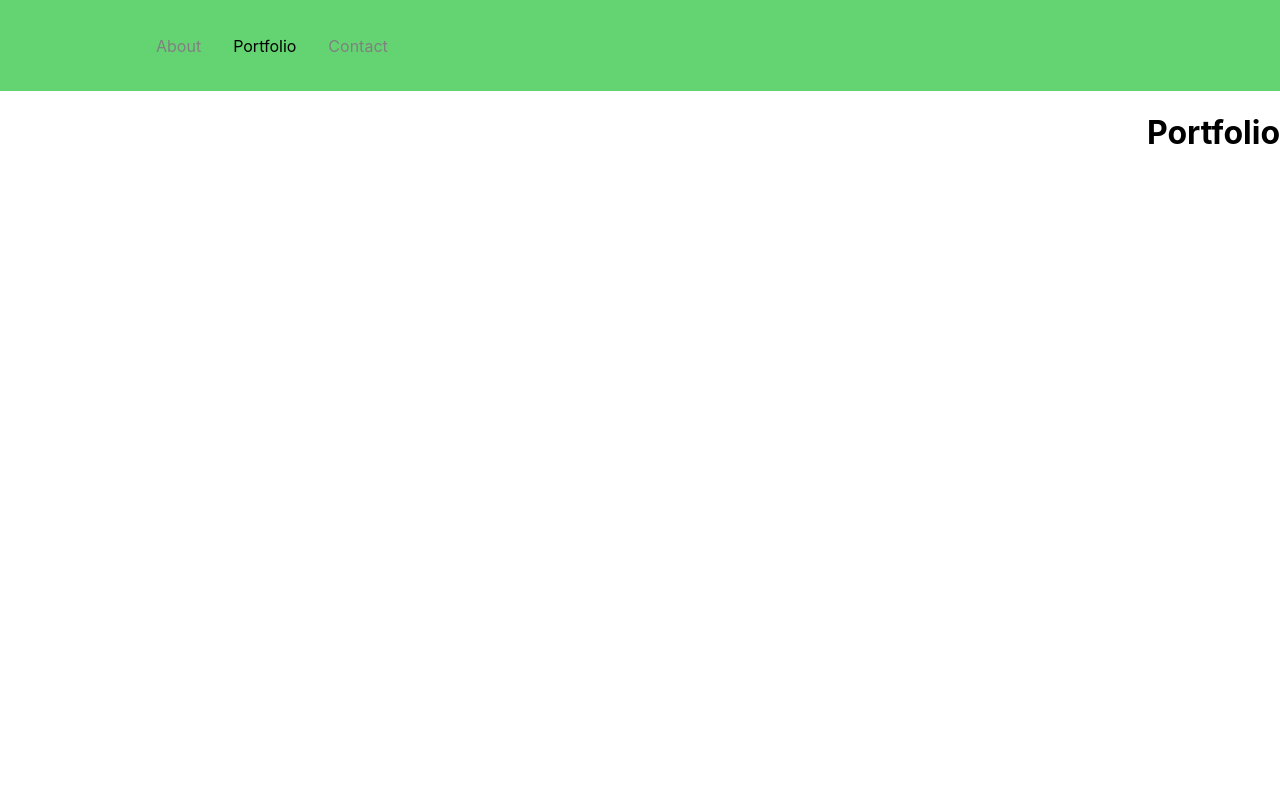
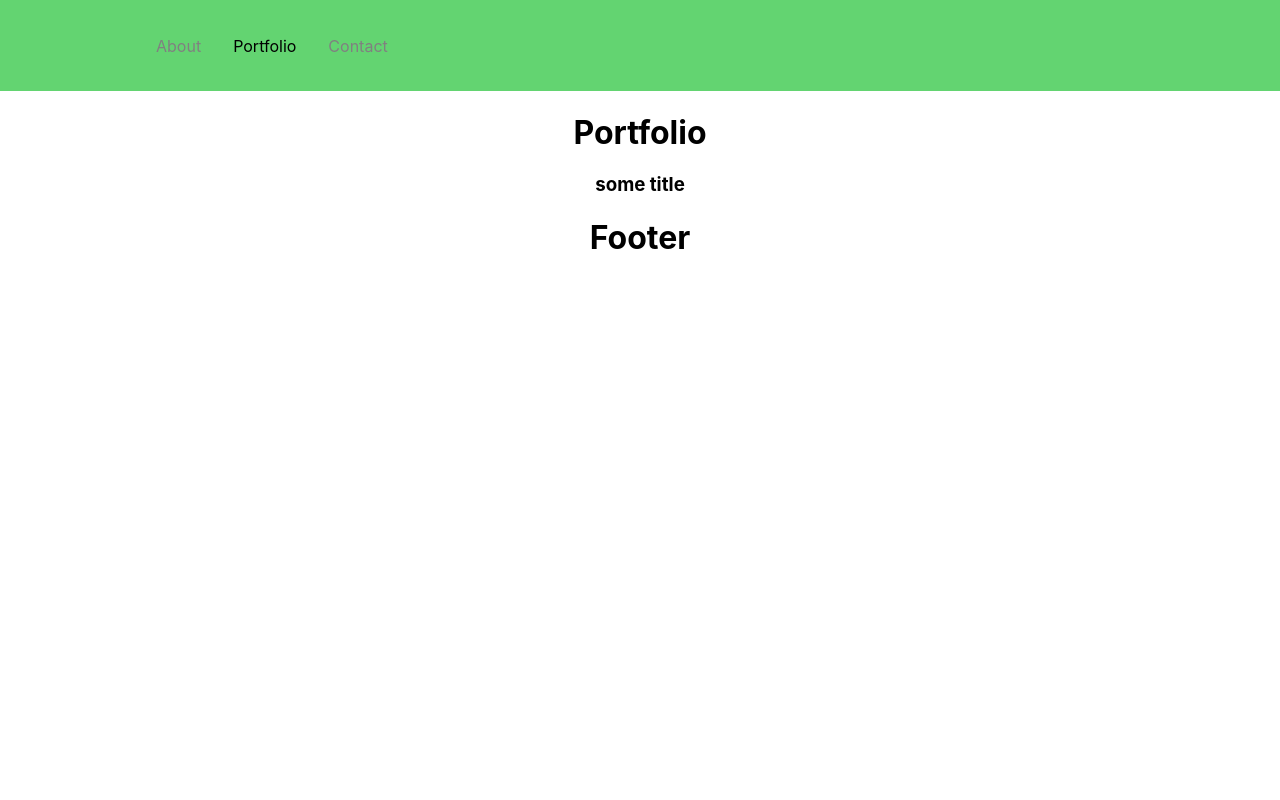
Before and after one commit to rosalie337/portfolio_website, a React (Create React App) app: page /portfolio in a window 1280 px wide. Shown: the top 800 px of the page. Built offline with nearby package versions, Linux system fonts and the light colour scheme.

Commit message:
rendering portfolio data

```diff
--- a/src/components/Portfolio.js
+++ b/src/components/Portfolio.js
@@ -1,18 +1,16 @@
 import React, { Component } from 'react'
+import developerData from '../developerData'
 
 export default class Portfolio extends Component {
     render() {
         return (
-            <div
-            style={{
-              display: 'flex',
-              justifyContent: 'Right',
-              alignItems: 'Right',
-              height: '100vh'
-            }}
-            >
+            <>
                 <h1>Portfolio</h1>
-            </div>
+                <h3>
+                {developerData.portfolio[0].title}
+                </h3>
+
+            </>
         )
     }
 }
```
Also changed, not shown: 1 other file (tests, documents, lock files or other folders).
